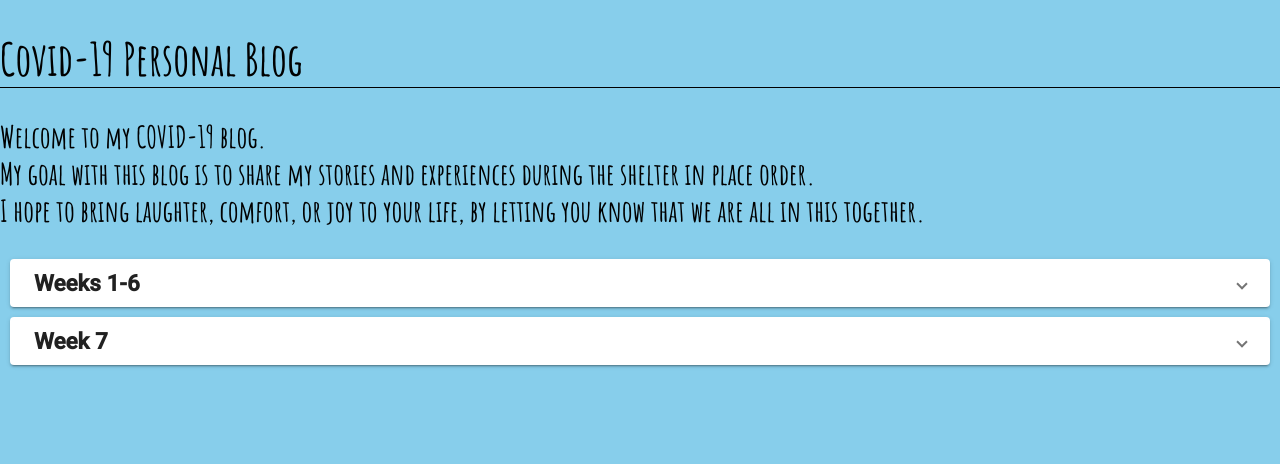
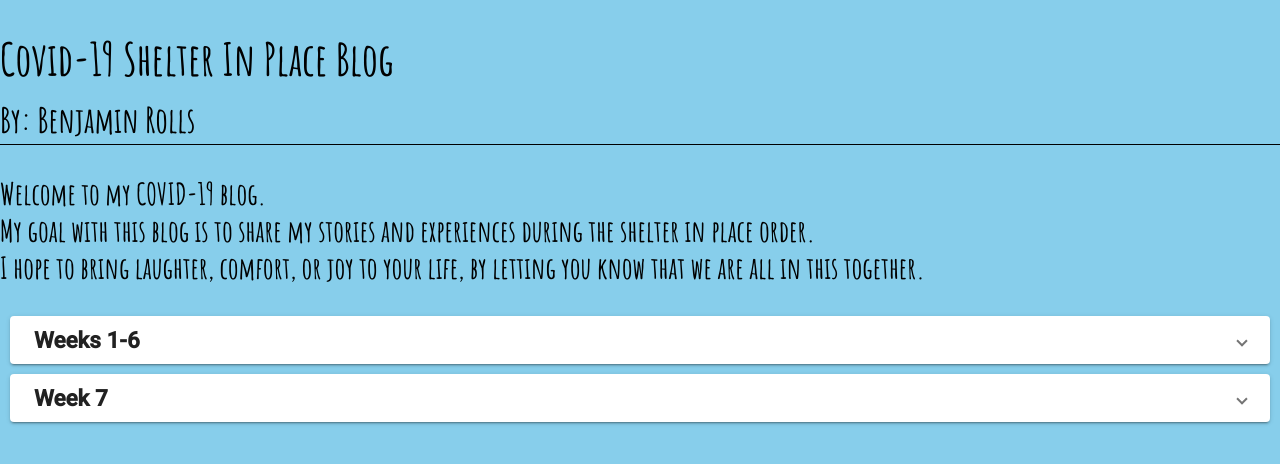
Before and after one commit to benjamindrolls/CovidBlog, an Angular app: page / in a window 1280 px wide. Shown: the top 464 px of the page. Built offline with nearby package versions, Linux system fonts and the light colour scheme.

Commit message:
added some styles changes

```diff
--- a/src/app/app.component.css
+++ b/src/app/app.component.css
@@ -8,3 +8,6 @@
     font-size: 30px;
    font-family: 'Amatic SC', cursive;;
 }
+#by {
+    font-size: 35px;
+}
--- a/src/app/app.component.html
+++ b/src/app/app.component.html
@@ -1,4 +1,6 @@
-<h1 id="title">Covid-19 Personal Blog</h1>
+<h1 id="title">Covid-19 Shelter In Place Blog <br>
+    <span id="by">By: Benjamin Rolls</span>
+</h1>
 
 <div class="intro">
     <p>Welcome to my COVID-19 blog. <br>My goal with this blog is to share my stories and experiences during
```
